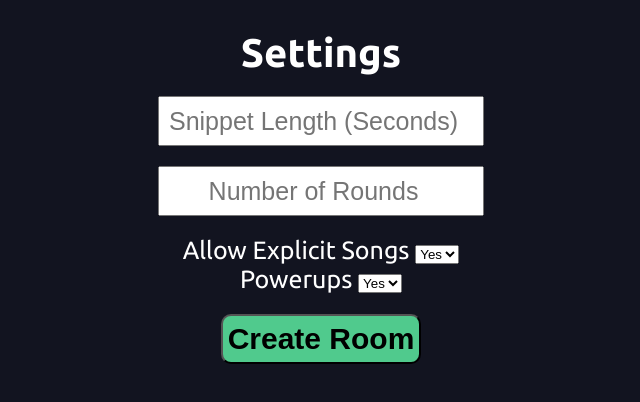
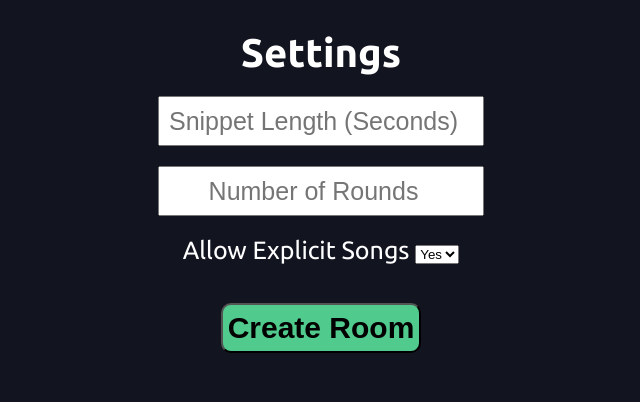
Before and after one commit to PlaylistCrafters/CS375Spotify, a Next.js app in the folder frontend/: page /create in a window 1280 px wide. Shown: the top 402 px of the page, without its empty margins (319-959 px from the left). Built offline with nearby package versions, Linux system fonts and the light colour scheme.

Commit message:
Update page.js to remove allow powerups

```diff
--- a/frontend/src/app/create/page.js
+++ b/frontend/src/app/create/page.js
@@ -123,13 +123,6 @@ export default function Home() {
               </select>
             </label>
             <br />
-            <label className={styles.dropdownInput} id={styles.powerupsLabel}>
-              Powerups{" "}
-              <select id="powerups">
-                <option value="yes">Yes</option>
-                <option value="no">No</option>
-              </select>
-            </label>
             <br />
             <button className={styles.create} id="create" type="submit">
               Create Room
```
